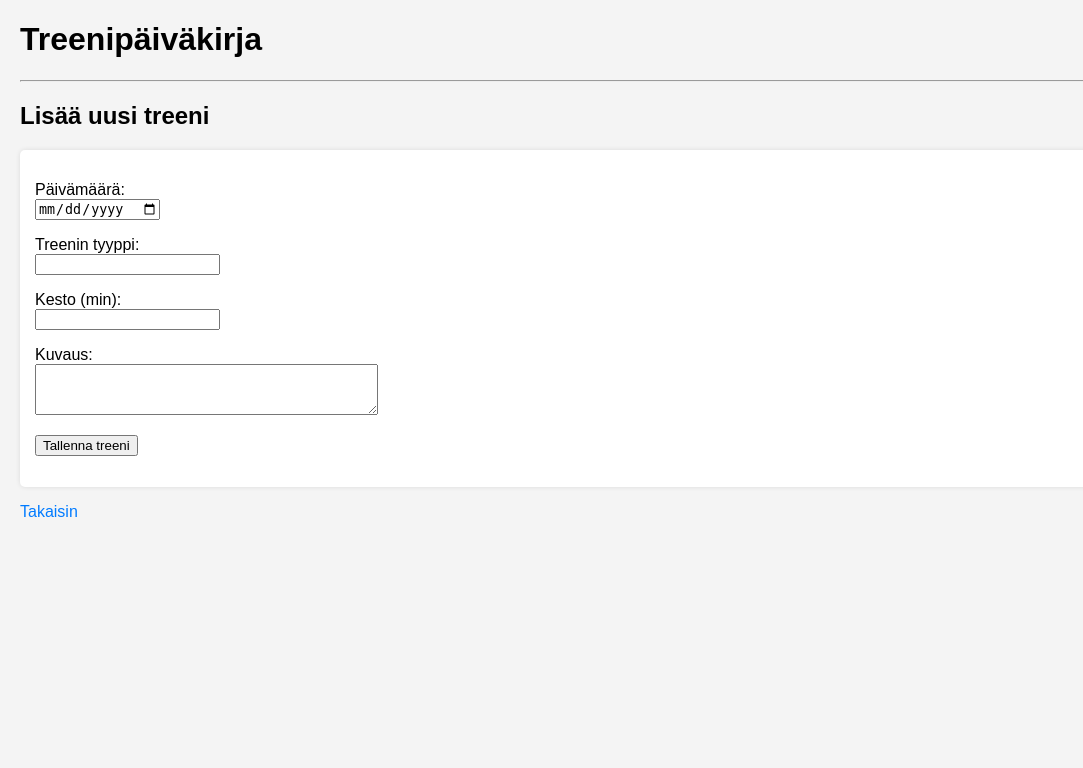
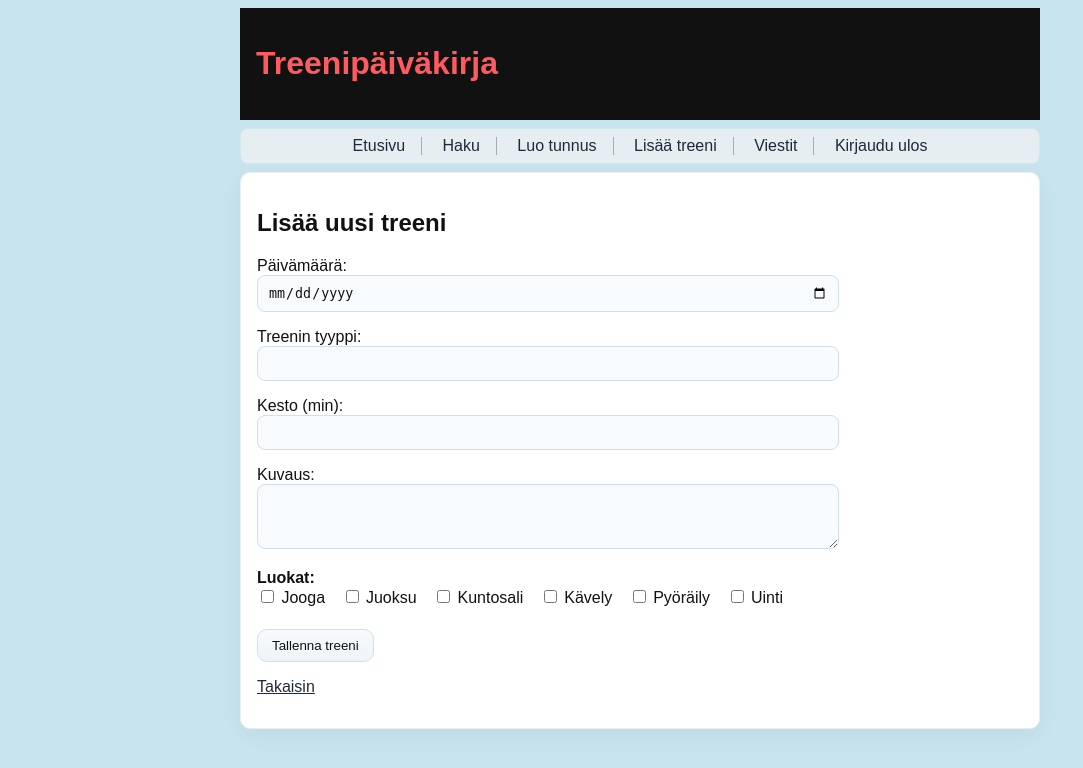
Before and after one commit to AnnaKivekass/Treenipaivakirja, a Flask app: page /workout/add in a window 1280 px wide. Shown: the top 768 px of the page, without its empty margins (0-1083 px from the left). Run offline with Flask 3, Linux system fonts and the light colour scheme; the visitor is signed in with stand-in values (Sample User, id 1); data comes from the database, SQL or seed files in the repository; both versions use the stored data as it was after the commit.

Commit message:
Fixing peer review

```diff
--- a/app.py
+++ b/app.py
@@ -1,14 +1,30 @@
-from flask import Flask, render_template, redirect, url_for, request, session, flash, abort
+from flask import Flask, render_template, redirect, url_for, request, session, flash, abort, g
 from pathlib import Path
+import secrets
+
 from db import (
     get_db, close_db, init_db,
-    add_user, get_user, add_workout, list_workouts, add_message, list_messages
+    add_user, get_user,
+    add_workout, list_workouts, get_workout,
+    add_message, list_messages,
+    list_categories, assign_categories_to_workout, list_workout_categories,
+    verify_password
 )
 
 app = Flask(__name__)
 app.config["SECRET_KEY"] = "dev-secret"
 app.config["DATABASE"] = "instance/app.sqlite3"
 Path("instance").mkdir(exist_ok=True)
+
+@app.before_request
+def ensure_csrf():
+    if "csrf_token" not in session:
+        session["csrf_token"] = secrets.token_hex(16)
+    g.csrf_token = session["csrf_token"]
+
+@app.context_processor
+def inject_csrf():
+    return {"csrf_token": g.get("csrf_token")}
 
 @app.teardown_appcontext
 def _close_db(exc):
@@ -21,7 +37,7 @@ def init_db_command():
 
 def require_login():
     if "user_id" not in session:
-        flash("Please log in first.", "error")
+        flash("Kirjaudu sisään ensin.", "error")
         return False
     return True
 
@@ -29,43 +45,62 @@ def require_login():
 def index():
     if not require_login():
         return redirect(url_for("login"))
-    items = list_workouts(session["user_id"])
-    return render_template("index.html", workouts=items)
+    workouts = list_workouts(session["user_id"])
+    workouts = [dict(w) | {"categories": list_workout_categories(w["id"])} for w in workouts]
+    return render_template("index.html", workouts=workouts)
 
 @app.route("/register", methods=["GET", "POST"])
 def register():
     if request.method == "POST":
+        if request.form.get("csrf_token") != session.get("csrf_token"):
+            abort(400)
+
         username = (request.form.get("username") or "").strip()
         password = (request.form.get("password") or "").strip()
+        password2 = (request.form.get("password2") or "").strip()
+
         if not username or not password:
-            flash("Username and password required.", "error")
+            flash("Käyttäjätunnus ja salasana vaaditaan.", "error")
             return render_template("register.html")
+
+        if password != password2:
+            flash("Salasanat eivät täsmää.", "error")
+            return render_template("register.html")
+
         if get_user(username):
-            flash("Username already exists.", "error")
+            flash("Käyttäjätunnus on jo käytössä.", "error")
             return render_template("register.html")
+
         add_user(username, password)
-        flash("Account created. Please log in.", "success")
+        flash("Tunnus luotu. Voit nyt kirjautua sisään.", "success")
         return redirect(url_for("login"))
+
     return render_template("register.html")
 
 @app.route("/login", methods=["GET", "POST"])
 def login():
     if request.method == "POST":
+        if request.form.get("csrf_token") != session.get("csrf_token"):
+            abort(400)
+
         username = (request.form.get("username") or "").strip()
         password = (request.form.get("password") or "").strip()
         user = get_user(username)
-        if user and user["password"] == password:
+
+        if user and verify_password(user, password):
             session["user_id"] = user["id"]
             session["username"] = user["username"]
-            flash(f"Welcome, {user['username']}!", "success")
+            flash(f"Tervetuloa, {user['username']}!", "success")
             return redirect(url_for("index"))
-        flash("Invalid credentials.", "error")
+
+        flash("Virheellinen käyttäjätunnus tai salasana.", "error")
+
     return render_template("login.html")
 
 @app.route("/logout")
 def logout():
     session.clear()
-    flash("Logged out.", "success")
+    flash("Uloskirjautuminen onnistui.", "success")
     return redirect(url_for("login"))
 
 @app.route("/workout/add", methods=["GET", "POST"], endpoint="add_workout")
@@ -74,10 +109,14 @@ def add_workout_route():
         return redirect(url_for("login"))
 
     if request.method == "POST":
+        if request.form.get("csrf_token") != session.get("csrf_token"):
+            abort(400)
+
         date = (request.form.get("date") or "").strip()
         wtype = (request.form.get("type") or "").strip()
         duration_raw = (request.form.get("duration") or "").strip()
         description = (request.form.get("description") or "").strip()
+        selected_ids = [int(x) for x in request.form.getlist("categories") if x.isdigit()]
 
         errors = []
         if not date:
@@ -95,32 +134,45 @@ def add_workout_route():
             for e in errors:
                 flash(e, "error")
             form = {"date": date, "type": wtype, "duration": duration_raw, "description": description}
-            return render_template("workout_form.html", form=form)
+            return render_template(
+                "workout_form.html",
+                form=form,
+                categories=list_categories(),
+                selected=set(selected_ids),
+            )
 
-        add_workout(session["user_id"], date, wtype, duration_val, description or None)
+        wid = add_workout(session["user_id"], date, wtype, duration_val, description or None)
+        assign_categories_to_workout(wid, selected_ids)
         flash("Workout added.", "success")
         return redirect(url_for("index"))
 
-    return render_template("workout_form.html", form={"date": "", "type": "", "duration": "", "description": ""})
+    return render_template(
+        "workout_form.html",
+        form={"date": "", "type": "", "duration": "", "description": ""},
+        categories=list_categories(),
+        selected=set(),
+    )
 
-
-@app.route("/messages", methods=["GET", "POST"])
+@app.route("/messages", methods=["GET", "POST"], endpoint="messages_route")
 def messages_route():
     if not require_login():
         return redirect(url_for("login"))
 
     if request.method == "POST":
+        if request.form.get("csrf_token") != session.get("csrf_token"):
+            abort(400)
+
         content = (request.form.get("content") or "").strip()
-        workout_id = request.form.get("workout_id")
+        workout_id = (request.form.get("workout_id") or "").strip()
 
-        if not content or not workout_id:
-            flash("Message content and workout are required.", "error")
+        if not content or not workout_id or not workout_id.isdigit():
+            flash("Viestin sisältö ja treeni vaaditaan.", "error")
             msgs = list_messages(session["user_id"])
             workouts = list_workouts(session["user_id"])
             return render_template("messages.html", messages=msgs, workouts=workouts)
 
         add_message(session["user_id"], session["user_id"], int(workout_id), content)
-        flash("Message sent.", "success")
+        flash("Viesti lähetetty.", "success")
         return redirect(url_for("messages_route"))
 
     msgs = list_messages(session["user_id"])
@@ -133,12 +185,15 @@ def edit_message(message_id):
     if not require_login():
         return redirect(url_for("login"))
     db = get_db()
-    msg = db.execute("SELECT * FROM messages WHERE id = ?", (message_id,)).fetchone()
+    msg = db.execute("SELECT id, sender_id, content FROM messages WHERE id = ?", (message_id,)).fetchone()
     if not msg:
         abort(404)
     if msg["sender_id"] != session["user_id"]:
         abort(403)
+
     if request.method == "POST":
+        if request.form.get("csrf_token") != session.get("csrf_token"):
+            abort(400)
         content = (request.form.get("content") or "").strip()
         if not content:
             flash("Content is required.", "error")
@@ -147,6 +202,7 @@ def edit_message(message_id):
         db.commit()
         flash("Message updated.", "success")
         return redirect(url_for("messages_route"))
+
     return render_template("edit_message.html", message=msg)
 
 @app.route("/delete_message/<int:message_id>")
@@ -154,7 +210,7 @@ def delete_message(message_id):
     if not require_login():
         return redirect(url_for("login"))
     db = get_db()
-    msg = db.execute("SELECT * FROM messages WHERE id = ?", (message_id,)).fetchone()
+    msg = db.execute("SELECT id, sender_id FROM messages WHERE id = ?", (message_id,)).fetchone()
     if not msg:
         abort(404)
     if msg["sender_id"] != session["user_id"]:
--- /dev/null
+++ b/index.html
@@ -0,0 +1,3 @@
+{% for c in workout.categories %}
+  <span class="badge {{ c.name|lower }}">{{ c.name }}</span>
+{% endfor %}
--- /dev/null
+++ b/static/main.css
@@ -0,0 +1,126 @@
+body {
+  background-color: #c8e4ee;
+  color: #111;
+  font-family: sans-serif;
+  margin: auto;
+  max-width: 50em;
+}
+
+.header {
+  background: #111;
+  color: #ff5a5f;
+  padding: 1em;
+  margin: 0.5em 0;
+}
+
+.nav {
+  background: #e6eef2;
+  border: 1px solid #d7e5ec;
+  border-radius: 8px;
+  padding: 0.5em;
+  margin: 0.5em 0;
+  text-align: center;
+}
+
+nav ul {
+  padding: 0;
+  margin: 0;
+}
+
+nav li {
+  display: inline-block;
+  padding: 0 1em;
+  margin: 0;
+}
+
+nav li:not(:last-of-type) {
+  border-right: 1px solid #aaa;
+}
+
+nav a, nav a:visited {
+  color: #1f2937;
+  text-decoration: none;
+}
+
+nav a:hover {
+  text-decoration: underline;
+}
+
+.content {
+  background: #fff;
+  border: 1px solid #e6eef2;
+  border-radius: 10px;
+  box-shadow: 0 6px 24px rgba(0,0,0,.05);
+  padding: 1em;
+  margin: 0.5em 0;
+}
+
+input[type="text"],
+input[type="password"],
+input[type="date"],
+input[type="number"],
+select, textarea {
+  width: min(560px, 100%);
+  background: #f7fbfd;
+  border: 1px solid #cfe0e7;
+  border-radius: 8px;
+  padding: 9px 10px;
+  color: #111;
+}
+
+input:focus, select:focus, textarea:focus {
+  outline: none;
+  border-color: #8ecae6;
+  box-shadow: 0 0 0 3px rgba(142,202,230,.35);
+  background: #ffffff;
+}
+
+label.inline {
+  display:inline-flex;
+  align-items:center;
+  gap:8px;
+  margin:6px 12px 6px 0;
+}
+
+button, .btn {
+  background: linear-gradient(#f8fafc, #eef4f8);
+  border: 1px solid #cfe0e7;
+  color: #111;
+  padding: 8px 14px;
+  border-radius: 10px;
+  cursor: pointer;
+}
+
+button:hover, .btn:hover {
+  background: linear-gradient(#eef6fb, #e8f2f8);
+  border-color: #8ecae6;
+}
+
+.info {
+  background: #e3f2fd;
+  color: #111;
+  border: 1px solid #cfe0e7;
+  padding: 0.5em;
+  margin: 1em 0;
+}
+
+.badge {
+  display: inline-block;
+  border: 1px solid #bfcad1;
+  padding: .25em .8em;
+  margin: 0 .25em .25em 0;
+  border-radius: .6em;
+  color: #000;
+  font-weight: 600;
+  font-size: .9em;
+}
+
+.badge.juoksu    { background: #ffe5b4; }
+.badge.pyöräily  { background: #cce5ff; }
+.badge.uinti     { background: #b3f0ff; }
+.badge.kuntosali { background: #d6f5d6; }
+.badge.jooga     { background: #f9d5ec; }
+.badge.kävely    { background: #ede7f6; }
+
+a, a:visited { color: #1f2937; }
+a:hover { color: #0f172a; }
--- a/templates/base.html
+++ b/templates/base.html
@@ -1,50 +1,45 @@
 <!DOCTYPE html>
 <html lang="fi">
 <head>
-    <meta charset="UTF-8">
-    <title>Treenipäiväkirja</title>
-    <style>
-        body {
-            font-family: Arial, sans-serif;
-            margin: 20px;
-            background-color: #f4f4f4;
-        }
-        header {
-            margin-bottom: 20px;
-        }
-        a {
-            text-decoration: none;
-            color: #007BFF;
-        }
-        a:hover {
-            text-decoration: underline;
-        }
-        form {
-            background-color: #fff;
-            padding: 15px;
-            border-radius: 5px;
-            box-shadow: 0px 0px 5px rgba(0,0,0,0.1);
-        }
-        ul {
-            list-style: none;
-            padding-left: 0;
-        }
-        li {
-            background-color: #fff;
-            margin-bottom: 10px;
-            padding: 10px;
-            border-radius: 5px;
-            box-shadow: 0px 0px 3px rgba(0,0,0,0.1);
-        }
-    </style>
+  <meta charset="utf-8">
+  <title>{% block title %}Treenipäiväkirja{% endblock %}</title>
+  <link rel="stylesheet" href="{{ url_for('static', filename='main.css') }}">
+  <meta name="viewport" content="width=device-width, initial-scale=1">
 </head>
 <body>
-    <header>
-        <h1>Treenipäiväkirja</h1>
-        <hr>
-    </header>
 
-    {% block content %}
-    {% endblock %}
+  <div class="header">
+    <h1>Treenipäiväkirja</h1>
+  </div>
+
+  <div class="nav">
+    <nav>
+      <ul>
+        <li><a href="{{ url_for('index') }}">Etusivu</a></li>
+        <li><a href="{{ url_for('search') }}">Haku</a></li>
+        <li><a href="{{ url_for('register') }}">Luo tunnus</a></li>
+        {% if session.get('user_id') %}
+          <li><a href="{{ url_for('add_workout') }}">Lisää treeni</a></li>
+          <li><a href="{{ url_for('messages_route') }}">Viestit</a></li>
+          <li><a href="{{ url_for('logout') }}">Kirjaudu ulos</a></li>
+        {% else %}
+          <li><a href="{{ url_for('login') }}">Kirjaudu sisään</a></li>
+        {% endif %}
+      </ul>
+    </nav>
+  </div>
+
+  <div class="content">
+    {% with messages = get_flashed_messages(with_categories=true) %}
+      {% if messages %}
+        {% for category, message in messages %}
+          <p class="info">{{ message }}</p>
+        {% endfor %}
+      {% endif %}
+    {% endwith %}
+
+    {% block content %}{% endblock %}
+  </div>
+
 </body>
 </html>
--- a/templates/login.html
+++ b/templates/login.html
@@ -4,6 +4,7 @@
 <h2>Kirjaudu sisään</h2>
 
 <form method="post">
+  <input type="hidden" name="csrf_token" value="{{ csrf_token }}">
   <p>
     <label for="username">Käyttäjätunnus:</label><br>
     <input type="text" name="username" id="username" required>
--- a/templates/messages.html
+++ b/templates/messages.html
@@ -10,6 +10,7 @@
 
 <h2>Lähetä uusi viesti</h2>
 <form method="post">
+  <input type="hidden" name="csrf_token" value="{{ csrf_token }}">
   <p>
     <label for="content">Sisältö:</label><br>
     <textarea name="content" id="content" rows="4" cols="50" required></textarea>
--- a/templates/workout_form.html
+++ b/templates/workout_form.html
@@ -4,21 +4,33 @@
 <h2>Lisää uusi treeni</h2>
 
 <form method="post">
+  <input type="hidden" name="csrf_token" value="{{ csrf_token }}">
+
   <p>
     <label for="date">Päivämäärä:</label><br>
-    <input type="date" id="date" name="date" value="{{ form.date }}">
+    <input type="date" id="date" name="date" value="{{ form.date }}" required>
   </p>
   <p>
     <label for="type">Treenin tyyppi:</label><br>
-    <input type="text" id="type" name="type" value="{{ form.type }}">
+    <input type="text" id="type" name="type" value="{{ form.type }}" required>
   </p>
   <p>
     <label for="duration">Kesto (min):</label><br>
-    <input type="number" id="duration" name="duration" value="{{ form.duration }}">
+    <input type="number" id="duration" name="duration" value="{{ form.duration }}" required>
   </p>
   <p>
     <label for="description">Kuvaus:</label><br>
     <textarea id="description" name="description" rows="3" cols="40">{{ form.description }}</textarea>
+  </p>
+
+  <p><strong>Luokat:</strong><br>
+    {% for c in categories %}
+      <label style="margin-right:12px; display:inline-block; margin-bottom:6px;">
+        <input type="checkbox" name="categories" value="{{ c.id }}"
+               {% if c.id in selected %}checked{% endif %}>
+        {{ c.name }}
+      </label>
+    {% endfor %}
   </p>
 
   <p><button type="submit">Tallenna treeni</button></p>
```
Also changed, not shown: db.py (+78 -6 lines), schema.sql (+7 -1 lines), templates/index.html (+16 -4 lines), templates/register.html (+10 -3 lines).
